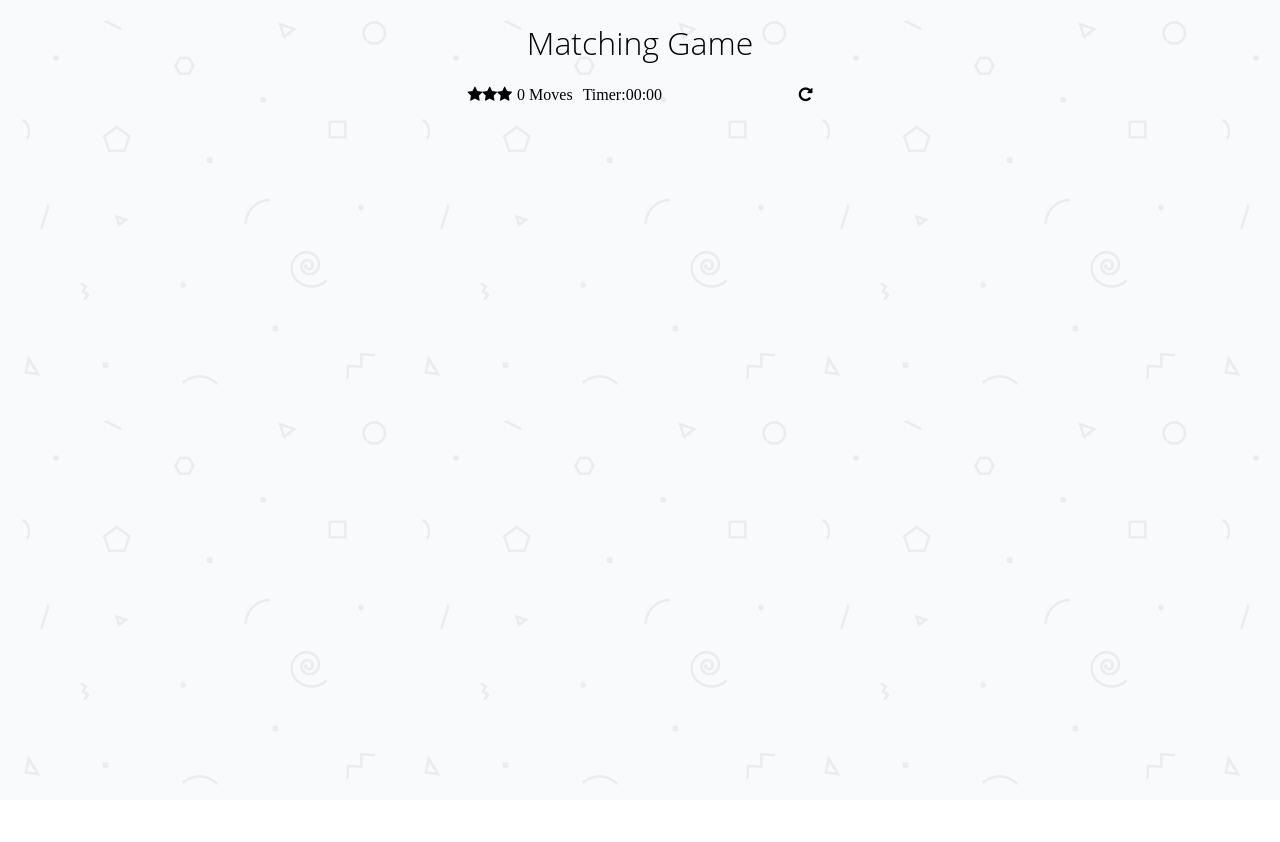
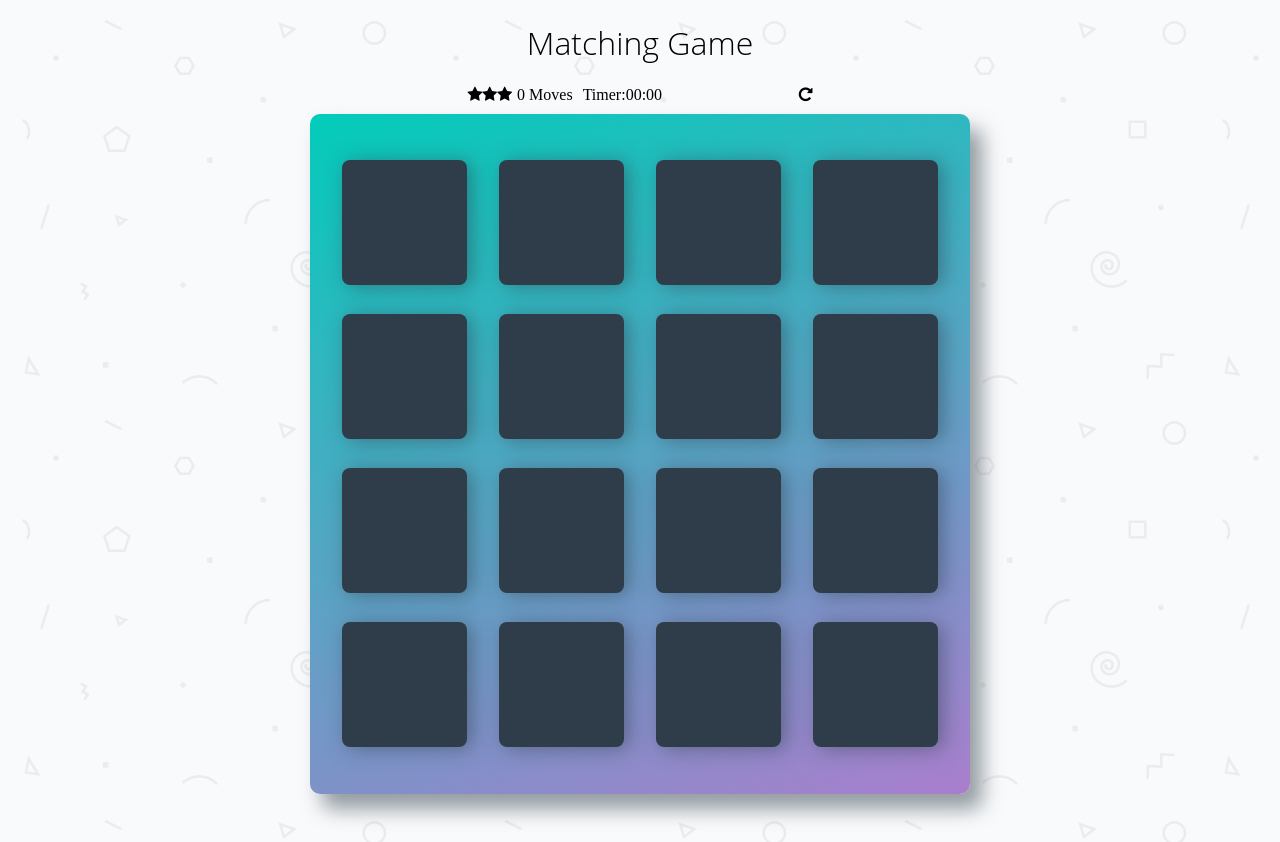
Before and after one commit to hwu1001/memory-game-react, a React (Create React App) app: page / in a window 1280 px wide. Before the commit the page ends 800 px from the top, so only its background shows below. Built offline with nearby package versions, Linux system fonts and the light colour scheme; a web font is replaced by a local one.

Commit message:
feat: Add skeleton for deck of cards

```diff
--- /dev/null
+++ b/src/Card.tsx
@@ -0,0 +1,16 @@
+import React from 'react';
+
+interface CardProps {
+  icon: string
+}
+
+const Card: React.FC<CardProps> = (props) => {
+  const cls = 'fa ' + props.icon;
+  return (
+    <li className="card">
+        <i className={cls}></i>
+    </li>
+  );
+}
+
+export default Card;
--- /dev/null
+++ b/src/Deck.tsx
@@ -0,0 +1,17 @@
+import React from 'react';
+import Card from './Card';
+
+interface DeckProps {
+  cards: Array<string>
+}
+
+const Deck: React.FC<DeckProps> = (props) => {
+  const { cards } = props;
+  return (
+    <ul className="deck">
+      {cards.map((icon, index) => <Card key={index} icon={icon}/>)}
+    </ul>
+  );
+}
+
+export default Deck;
--- a/src/Game.tsx
+++ b/src/Game.tsx
@@ -1,14 +1,34 @@
-import React from 'react';
+import React, { useState } from 'react';
 import './Game.css';
 import ScorePanel from './ScorePanel';
+import Deck from './Deck';
 
 const Game: React.FC = () => {
+  let [cards, setCards] = useState([
+    'fa-diamond',
+    'fa-paper-plane-o',
+    'fa-anchor',
+    'fa-bolt',
+    'fa-cube',
+    'fa-anchor',
+    'fa-leaf',
+    'fa-bicycle',
+    'fa-diamond',
+    'fa-bomb',
+    'fa-leaf',
+    'fa-bomb',
+    'fa-bolt',
+    'fa-bicycle',
+    'fa-paper-plane-o',
+    'fa-cube'
+  ]);
   return (
     <div className="container">
       <header>
         <h1>Matching Game</h1>
       </header>
       <ScorePanel />
+      <Deck cards={cards} />
     </div>
   );
 }
```
